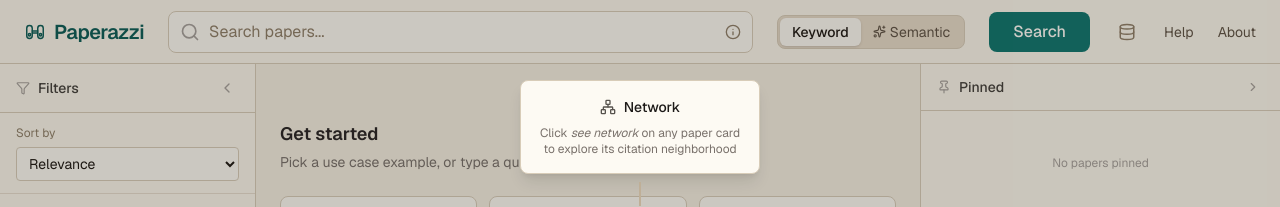
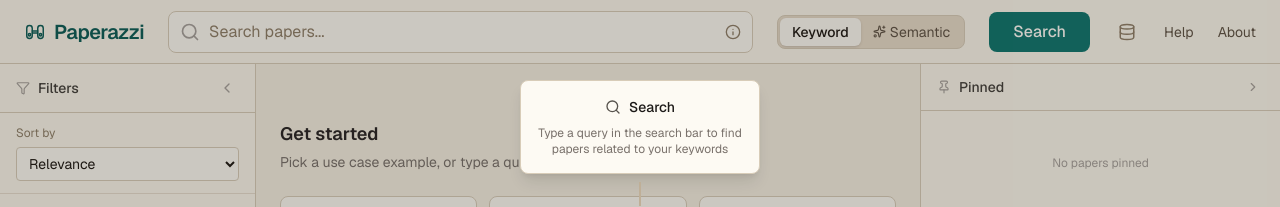
Before and after one commit to npasquier/paperazzi, a Next.js app: page /search in a window 1280 px wide. Shown: the top 207 px of the page. Built offline with nearby package versions, Linux system fonts and the light colour scheme.

Commit message:
Fix message overboarding

```diff
--- a/components/OnboardingOverlay.tsx
+++ b/components/OnboardingOverlay.tsx
@@ -1,7 +1,7 @@
 'use client';
 
 import { useState, useEffect } from 'react';
-import { Filter, Pin, Network as NetworkIcon } from 'lucide-react';
+import { Filter, Pin, Search } from 'lucide-react';
 
 export default function OnboardingOverlay() {
   const [show, setShow] = useState(false);
@@ -42,16 +42,16 @@
         <div className='w-8 h-0.5 bg-[var(--border-strong)] ml-4 mt-2' />
       </div>
 
-      {/* Top hint - Network */}
+      {/* Top hint - Search */}
       <div className='absolute top-20 left-1/2 -translate-x-1/2 pointer-events-auto'>
         <div className='surface-card border border-app rounded-lg shadow-lg p-4 max-w-[240px] text-center'>
           <div className='flex items-center justify-center gap-2 mb-2'>
-            <NetworkIcon size={16} className='text-stone-600' />
-            <span className='font-medium text-stone-900 text-sm'>Network</span>
+            <Search size={16} className='text-stone-600' />
+            <span className='font-medium text-stone-900 text-sm'>Search</span>
           </div>
           <p className='text-xs text-stone-500'>
-            Click <em>see network</em> on any paper card to explore its
-            citation neighborhood
+            Type a query in the search bar to find papers related to your
+            keywords
           </p>
         </div>
         <div className='w-0.5 h-6 bg-[var(--border-strong)] mx-auto mt-2' />
```
